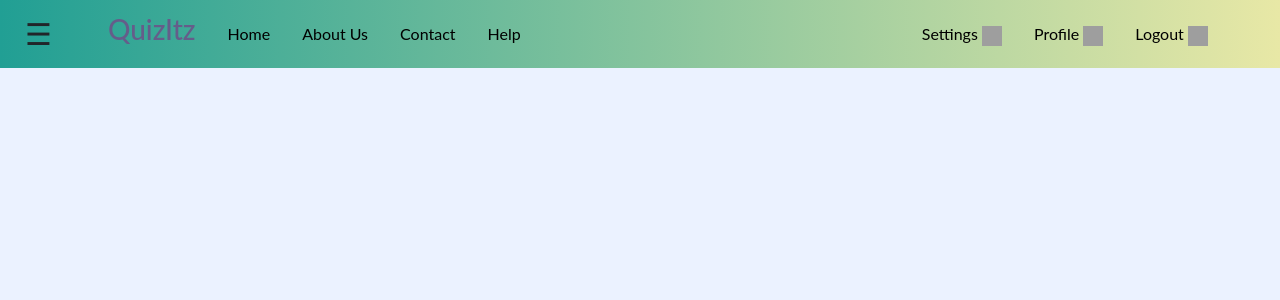
After one commit to Aashita-Goyal/MyQuizItzWebsite, a PHP site: page /home.html in a window 1280 px wide. The commit adds this page. Shown: the top 300 px of the page. Run offline with PHP 8.4, Linux system fonts and the light colour scheme; grey boxes are pictures that could not be loaded.

Commit message:
navbar, toggle menu

```diff
--- a/assets/CSS/style.css
+++ b/CSS/style.css
@@ -10,6 +10,7 @@ body{
     padding-top: 100px;
     padding-bottom: 100px;
 }
+
 .nav a /* for element in class */
 {
    color: #000;
--- /dev/null
+++ b/CSS/style1.css
@@ -0,0 +1,81 @@
+*{
+    margin: 0;
+    padding: 0;
+    box-sizing: border-box;   /* To Box Model */
+}
+
+body{
+    font-family: 'Merriweather', serif;
+    background-color: #ebf2ff;
+}
+.main /* for class */
+{
+    background-image: url("https://media.istockphoto.com/photos/modern-brick-wall-3d-rendering-picture-id1140265911?k=20&m=1140265911&s=170667a&w=0&h=EixAdYsUU9EfjZYkIi2nE5EpXUGfDJrBZlFPyrKSM0A=");
+    background-size: contain;
+    color: #fff;
+    padding-top: 100px;
+    padding-bottom: 100px;
+}
+
+.nav a /* for element in class */
+{
+   color: #000;
+}
+
+#grad{
+    background-image: linear-gradient(to right, #219F94 , #E8E8A6);
+}
+
+.icons
+{
+    height: 20px;
+    width: 20px
+}
+
+body {
+    font-family: "Lato", sans-serif;
+  }
+
+.padLogo{
+      padding-left: 5px;
+      margin-left: 20px;
+  }
+
+  .sidenav {
+    height: 100%;
+    width: 0;
+    position: fixed;
+    z-index: 1;
+    top: 0;
+    left: 0;
+    background-color: #111;
+    overflow-x: hidden;
+    transition: 0.5s;
+    padding-top: 60px;
+  }
+
+  .sidenav a {
+    padding: 8px 8px 8px 32px;
+    text-decoration: none;
+    font-size: 25px;
+    color: #818181;
+    display: block;
+    transition: 0.3s;
+  }
+
+  .sidenav a:hover {
+    color: #f1f1f1;
+  }
+
+  .sidenav .closebtn {
+    position: absolute;
+    top: 0;
+    right: 25px;
+    font-size: 36px;
+    margin-left: 50px;
+  }
+
+  @media screen and (max-height: 450px) {
+    .sidenav {padding-top: 15px;}
+    .sidenav a {font-size: 18px;}
+  }
--- /dev/null
+++ b/home.html
@@ -0,0 +1,214 @@
+<!DOCTYPE html>
+<html>
+  <head>
+    <title>Home Page</title>
+    <link
+      href="https://cdn.jsdelivr.net/npm/bootstrap@5.0.2/dist/css/bootstrap.min.css"
+      rel="stylesheet"
+      integrity="sha384-EVSTQN3/azprG1Anm3QDgpJLIm9Nao0Yz1ztcQTwFspd3yD65VohhpuuCOmLASjC"
+      crossorigin="anonymous"
+    />
+    <link rel="stylesheet" href="CSS/style1.css" />
+  </head>
+
+  <body>
+
+    <nav class="navbar navbar-expand-md bg-gradient-secondary" style="background-color: #219f94" id="grad">
+        <div class = "padLogo"></div>
+            <div id="mySidenav" class="sidenav">
+                <a href="javascript:void(0)" class="closebtn" onclick="closeNav()">&times;</a>
+                <a href="#">About</a>
+                <a href="#">Services</a>
+                <a href="#">Clients</a>
+                <a href="#">Contact</a>
+              </div>
+
+
+
+
+          <span style="font-size:30px;cursor:pointer" onclick="openNav()">&#9776;</span>
+
+          <script>
+          function openNav() {
+            document.getElementById("mySidenav").style.width = "250px";
+          }
+
+          function closeNav() {
+            document.getElementById("mySidenav").style.width = "0";
+          }
+          </script>
+      <div class="container">
+        <a class="navbar-brand" href="">
+          <h3 class="logo" style="color: #655d8a">QuizItz</h3>
+        </a>
+        <ul class="nav me-auto mb-2 mb-lg-0">
+          <li class="nav-item">
+            <a class="nav-link" href="home.html">Home</a>
+          </li>
+          <li class="nav-item">
+            <a class="nav-link" href="about.html">About Us</a>
+          </li>
+          <li class="nav-item">
+            <a class="nav-link" href="">Contact</a>
+          </li>
+          <li class="nav-item">
+            <a class="nav-link" href="">Help</a>
+          </li>
+        </ul>
+        <ul class="nav justify-content-end">
+          <li class="nav-item">
+            <a class="nav-link" href=""
+              >Settings
+              <img
+                src="https://img.icons8.com/small/128/000000/settings.png"
+                class="icons"
+            /></a>
+          </li>
+          <li class="nav-item">
+            <a class="nav-link" href=""
+              >Profile
+              <img
+                src="https://img.icons8.com/glyph-neue/64/000000/lifecycle.png"
+                class="icons"
+            /></a>
+          </li>
+          <li class="nav-item">
+            <a class="nav-link" href=""
+              >Logout
+              <img
+                src="https://img.icons8.com/ios/100/000000/shutdown--v1.png"
+                class="icons"
+            /></a>
+          </li>
+        </ul>
+      </div>
+    </div>
+    </nav>
+
+
+    <!--Toggle Bar-->
+  <!--<div class="navbar navbar-light bg-light">
+      <button
+        class="navbar-toggler"
+        type="button"
+        data-toggle="collapse"
+        data-target="#navbarTogglerDemo03"
+        aria-controls="navbarTogglerDemo03"
+        aria-expanded="false"
+        aria-label="Toggle navigation"
+      >
+        <span class="navbar-toggler-icon"></span>
+      </button>
+      <a class="navbar-brand" href="#">Navbar</a>
+
+      <div class="collapse navbar-collapse" id="navbarTogglerDemo03">
+        <ul class="navbar-nav mr-auto mt-2 mt-lg-0">
+          <li class="nav-item active">
+            <a class="nav-link" href="#"
+              >Home <span class="sr-only">(current)</span></a
+            >
+          </li>
+          <li class="nav-item">
+            <a class="nav-link" href="#">Link</a>
+          </li>
+          <li class="nav-item">
+            <a class="nav-link disabled" href="#">Disabled</a>
+          </li>
+        </ul>
+        <form class="form-inline my-2">
+          <input
+            class="form-control"
+            type="search"
+            placeholder="Search"
+            aria-label="Search"
+          />
+          <button class="btn btn-outline-success my-2" type="submit">
+            Search
+          </button>
+        </form>
+      </div>
+    </div>-->
+
+
+    <!--<div class="navbar navbar-expand-md navbar-light bg-light">
+
+
+            <div id="mySidenav" class="sidenav">
+              <a href="javascript:void(0)" class="closebtn" onclick="closeNav()">&times;</a>
+              <a href="#">About</a>
+              <a href="#">Services</a>
+              <a href="#">Clients</a>
+              <a href="#">Contact</a>
+            </div>
+
+            <span style="font-size:30px;cursor:pointer" onclick="openNav()">&#9776;</span>
+
+            <script>
+            function openNav() {
+              document.getElementById("mySidenav").style.width = "250px";
+            }
+
+            function closeNav() {
+              document.getElementById("mySidenav").style.width = "0";
+            }
+            </script>
+
+        <div class="container">
+            <a class="navbar-brand" href="">
+                <img src=" alt="QuizItz" style="width: 100x; height:50px;"/>
+            </a>
+            <ul class="nav me-auto mb-2 mb-lg-0">
+                <li class="nav-item">
+                    <a class="nav-link" href="home.html">Home</a>
+                </li>
+                <li class="nav-item">
+                    <a class="nav-link" href="">About Us</a>
+                </li>
+                <li class="nav-item">
+                    <a class="nav-link" href="">Contact</a>
+                </li>
+                <li class="nav-item">
+                    <a class="nav-link" href="">Help</a>
+                </li>
+            </ul>
+            <ul class="nav justify-content-end">
+            <li class="nav-item">
+              <a class="nav-link" href="">Register</a>
+            </li>
+            <li class="nav-item">
+              <a class="nav-link" href="login.html">Login</a>
+            </li>
+            </ul>
+        </div>
+    </div>-->
+
+    <!--Carousel-->
+   <!--<div id="carouselExampleIndicators" class="carousel slide" data-ride="carousel">
+        <ol class="carousel-indicators">
+          <li data-target="#carouselExampleIndicators" data-slide-to="0" class="active"></li>
+          <li data-target="#carouselExampleIndicators" data-slide-to="1"></li>
+          <li data-target="#carouselExampleIndicators" data-slide-to="2"></li>
+        </ol>
+        <div class="carousel-inner">
+          <div class="carousel-item active">
+            <img class="d-block w-100" src="" alt="First slide">
+          </div>
+          <div class="carousel-item">
+            <img class="d-block w-100" src="..." alt="Second slide">
+          </div>
+          <div class="carousel-item">
+            <img class="d-block w-100" src="..." alt="Third slide">
+          </div>
+        </div>
+        <a class="carousel-control-prev" href="#carouselExampleIndicators" role="button" data-slide="prev">
+          <span class="carousel-control-prev-icon" aria-hidden="true"></span>
+          <span class="sr-only">Previous</span>
+        </a>
+        <a class="carousel-control-next" href="#carouselExampleIndicators" role="button" data-slide="next">
+          <span class="carousel-control-next-icon" aria-hidden="true"></span>
+          <span class="sr-only">Next</span>
+        </a>
+      </div>
+-->
+  </body>
+</html>
--- a/index.html
+++ b/index.html
@@ -3,7 +3,7 @@
 
 <head>
   <meta charset="utf-8">
-  <title>QuizItz</title>
+  <title>Index Page QuizItz</title>
   <link href="https://cdn.jsdelivr.net/npm/bootstrap@5.0.2/dist/css/bootstrap.min.css" rel="stylesheet" integrity="sha384-EVSTQN3/azprG1Anm3QDgpJLIm9Nao0Yz1ztcQTwFspd3yD65VohhpuuCOmLASjC" crossorigin="anonymous">
   <link rel="stylesheet" href="assets/CSS/style.css">
 </head>
--- a/website.html
+++ b/website.html
@@ -1,12 +1,12 @@
 <!DOCTYPE html>
 <html lang="en">
 <head>
-    <title>Home</title>
+    <title>Home Page</title>
   <link href="https://cdn.jsdelivr.net/npm/bootstrap@5.0.2/dist/css/bootstrap.min.css" rel="stylesheet" integrity="sha384-EVSTQN3/azprG1Anm3QDgpJLIm9Nao0Yz1ztcQTwFspd3yD65VohhpuuCOmLASjC" crossorigin="anonymous">
-    <link rel="stylesheet" href="assets/CSS/style.css">
+    <link rel="stylesheet" href="CSS/style.css">
 </head>
 <body>
-    <nav class="navbar navbar-expand-md navbar-white bg-white">
+    <nav class="navbar navbar-expand-md navbar-white bg-white" id="navHome">
         <div class="container">
             <a class="navbar-brand" href="">
                 <h3  class="logo"style="color:#655D8A;">QuizItz</h3>
--- /dev/null
+++ b/workFlow.txt
@@ -0,0 +1,3 @@
+WORK TO DO IN home.html
+//edit navbar content's fonts
+//edit toggle menu
```
Also changed, not shown: dropdown.html (added, +109 -0 lines).
